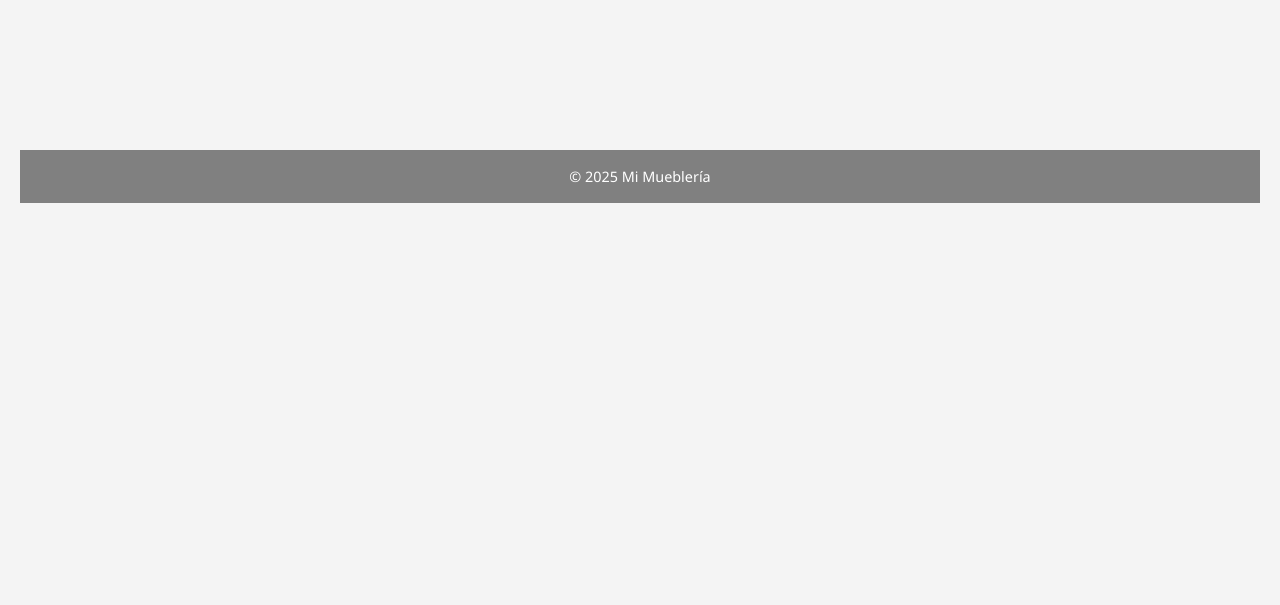
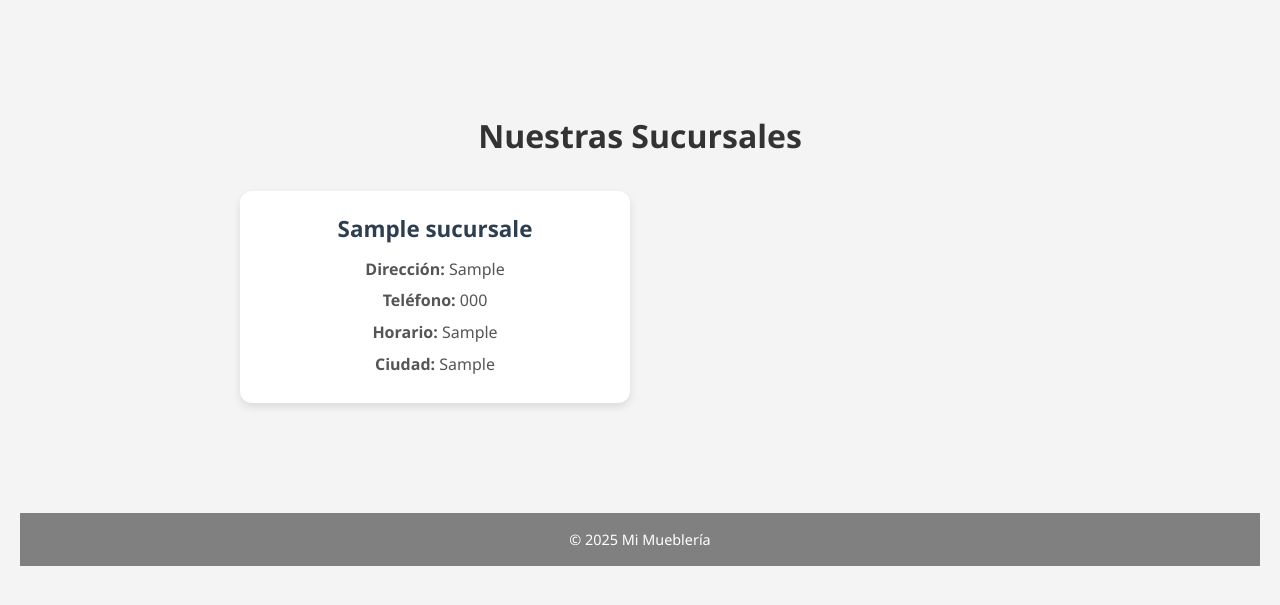
Before and after one commit to Day2164/2.1-PIAFDW, a Django app: page /contacto/ in a window 1280 px wide. Shown: the part 147-752 px from the top of the page. Run offline with Django 5.2, Linux system fonts and the light colour scheme; tables that the repository leaves empty hold one stand-in row (values such as "Sample post").

Commit message:
contacto

```diff
--- a/websitep/muebleriap/urls.py
+++ b/websitep/muebleriap/urls.py
@@ -1,10 +1,11 @@
 from django.urls import path
 from .views import *
+from . import views
 
 urlpatterns = [
     path('base/', base, name='base'),
     path('', index, name='index'),
-    path('contacto/', contacto, name='contacto'),
+    path('contacto/', views.sucursales_view, name='contacto'),
     path('nosotros/', nosotros, name='nosotros'),
     path('ofertas/', ofertas, name='ofertas'),
     path('productos/', productos, name='productos'),
--- a/websitep/muebleriap/views.py
+++ b/websitep/muebleriap/views.py
@@ -1,4 +1,5 @@
 from django.shortcuts import render
+from .models import sucursale
 
 # Create your views here.
 
@@ -19,3 +20,7 @@ def ofertas(request):
 
 def productos(request):
     return render(request, 'productos.html')
+
+def sucursales_view(request):
+    sucursales = sucursale.objects.all()
+    return render(request, 'contacto.html', {'sucursales': sucursales})
--- a/websitep/websitep/static/css/contacto.css
+++ b/websitep/websitep/static/css/contacto.css
@@ -62,3 +62,50 @@ footer {
     background-color:gray;
     font-size: 0.9em;
 }
+
+
+
+.titulo-contacto {
+  text-align: center;
+  font-size: 2em;
+  margin-top: 40px;
+  color: #333;
+}
+
+.sucursales-container {
+  display: grid;
+  grid-template-columns: repeat(auto-fill, minmax(280px, 1fr));
+  gap: 20px;
+  padding: 30px;
+}
+
+.sucursal-card {
+  background-color: #fff;
+  border-radius: 12px;
+  padding: 20px;
+  box-shadow: 0 4px 8px rgba(0,0,0,0.1);
+  transition: transform 0.2s ease;
+}
+
+.sucursal-card:hover {
+  transform: translateY(-5px);
+}
+
+.sucursal-titulo {
+  font-size: 1.4em;
+  font-weight: bold;
+  color: #2c3e50;
+  margin-bottom: 10px;
+}
+
+.sucursal-dato {
+  margin: 6px 0;
+  color: #555;
+}
+
+.sin-sucursales {
+  text-align: center;
+  color: gray;
+  font-style: italic;
+  margin-top: 40px;
+}
--- a/websitep/websitep/templates/contacto.html
+++ b/websitep/websitep/templates/contacto.html
@@ -8,5 +8,23 @@
 {% endblock extra_head %}
 
 {% block content %}
+<h1 class="titulo-contacto">Nuestras Sucursales</h1>
+
+<div class="sucursales-container">
+  {% for sucursal in sucursales %}
+    <div class="sucursal-card">
+      <div class="sucursal-titulo">{{ sucursal.Nombre_Sucursal }}</div>
+      <div class="sucursal-dato"><strong>Dirección:</strong> {{ sucursal.Direccion }}</div>
+      <div class="sucursal-dato"><strong>Teléfono:</strong> {{ sucursal.Telefono }}</div>
+      <div class="sucursal-dato"><strong>Horario:</strong> {{ sucursal.Horario }}</div>
+      <div class="sucursal-dato"><strong>Ciudad:</strong> {{ sucursal.Ciudad }}</div>
+    </div>
+  {% empty %}
+    <p class="sin-sucursales">Aún no hay sucursales registradas.</p>
+  {% endfor %}
+</div>
+
+
+
 
 {% endblock %}
```
Also changed, not shown: websitep/db.sqlite3 (deleted), 1 other file.
